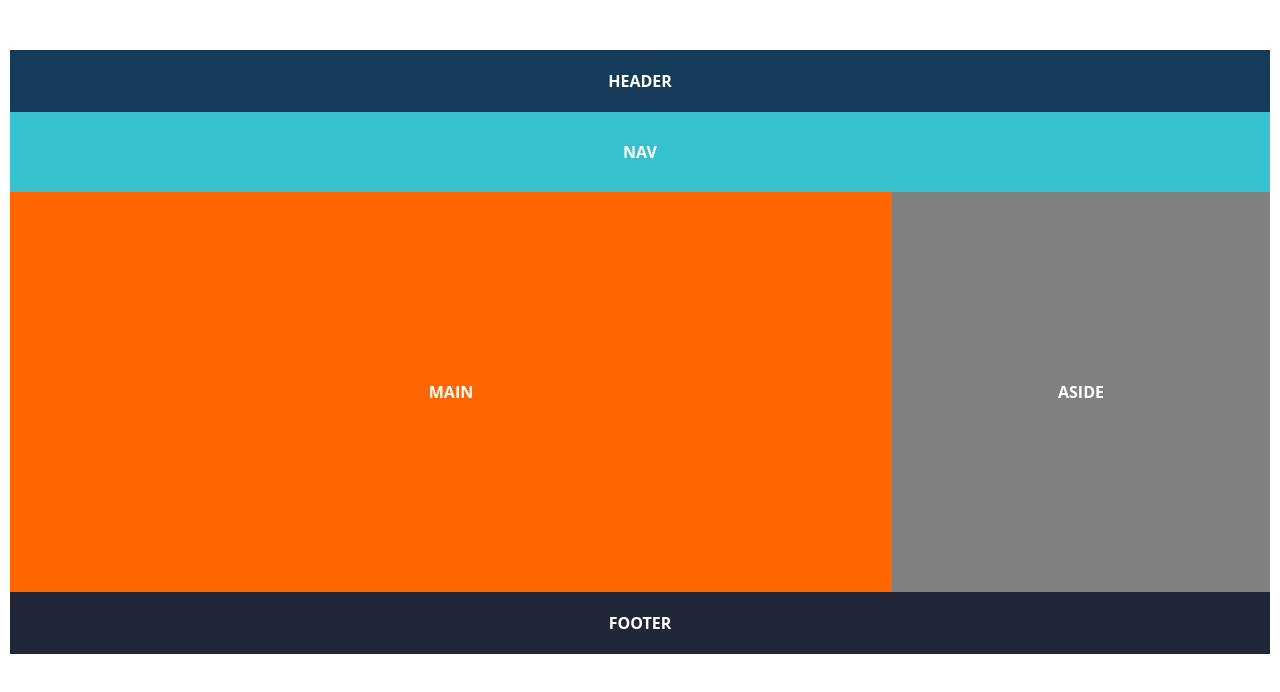
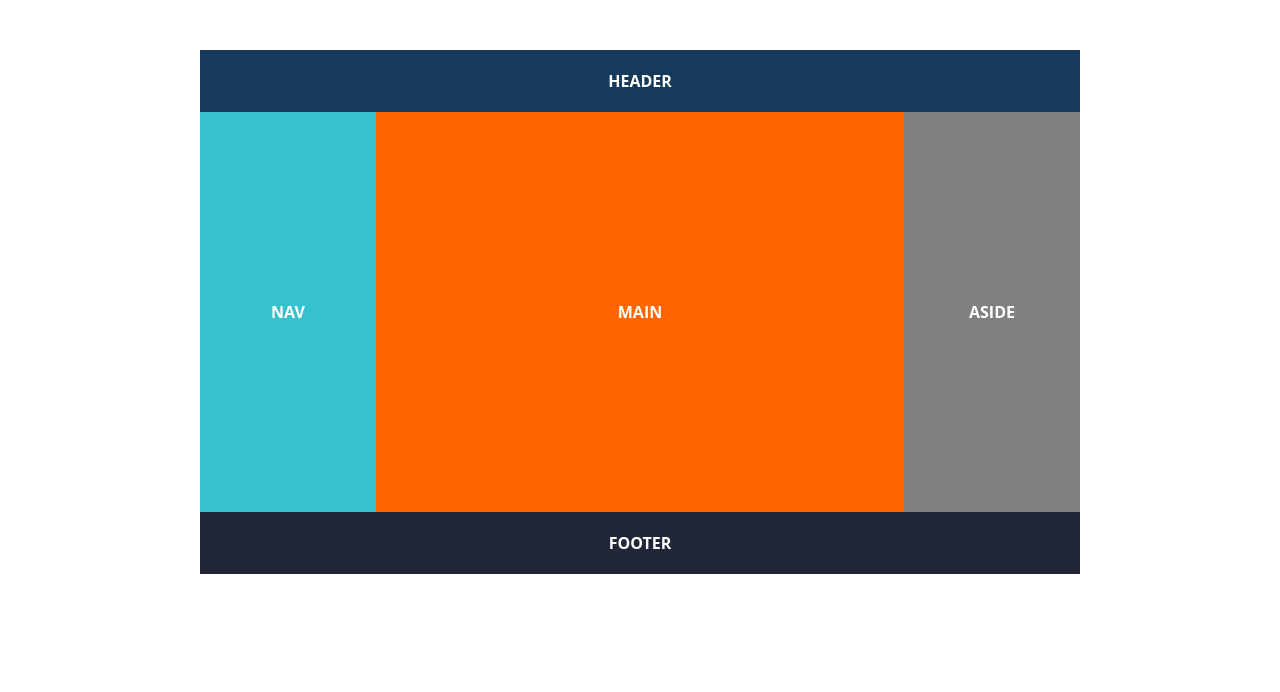
Before and after one commit to DannyHucc/Mostly-Fluid, a plain HTML site: page index.html in a window 1280 px wide. Drawn offline with Linux system fonts and the light colour scheme.

Commit message:
feat: add media screen for min-width 900px

```diff
--- a/style.css
+++ b/style.css
@@ -49,6 +49,7 @@ footer {
 DEFAULT LAYOUT (less than 600px)
 **************************************/
 .wrapper {
+    max-width: 900px;
     display: flex;
     flex-flow: row wrap;
 }
@@ -81,3 +82,19 @@ main {
         width: 30%;
     }
 }
+
+@media screen and (min-width:900px) {
+    main {
+        width: 60%;
+    }
+
+    nav,
+    aside {
+        width: 20%;
+    }
+
+    nav {
+        min-height: 400px;
+        line-height: 400px;
+    }
+}
```
